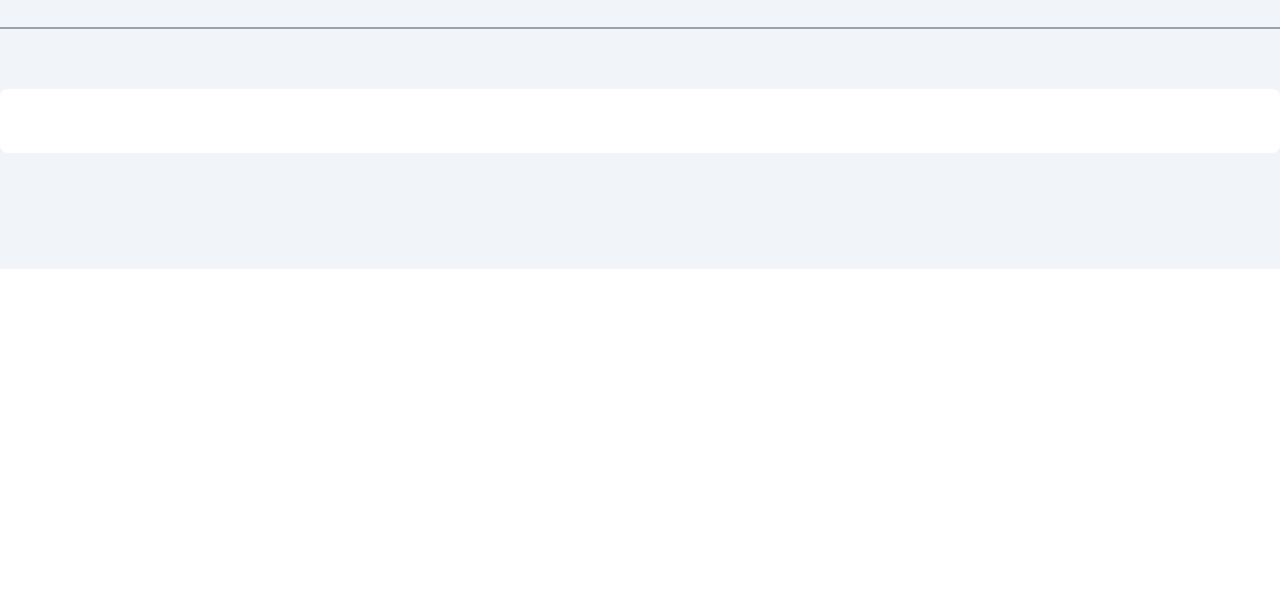
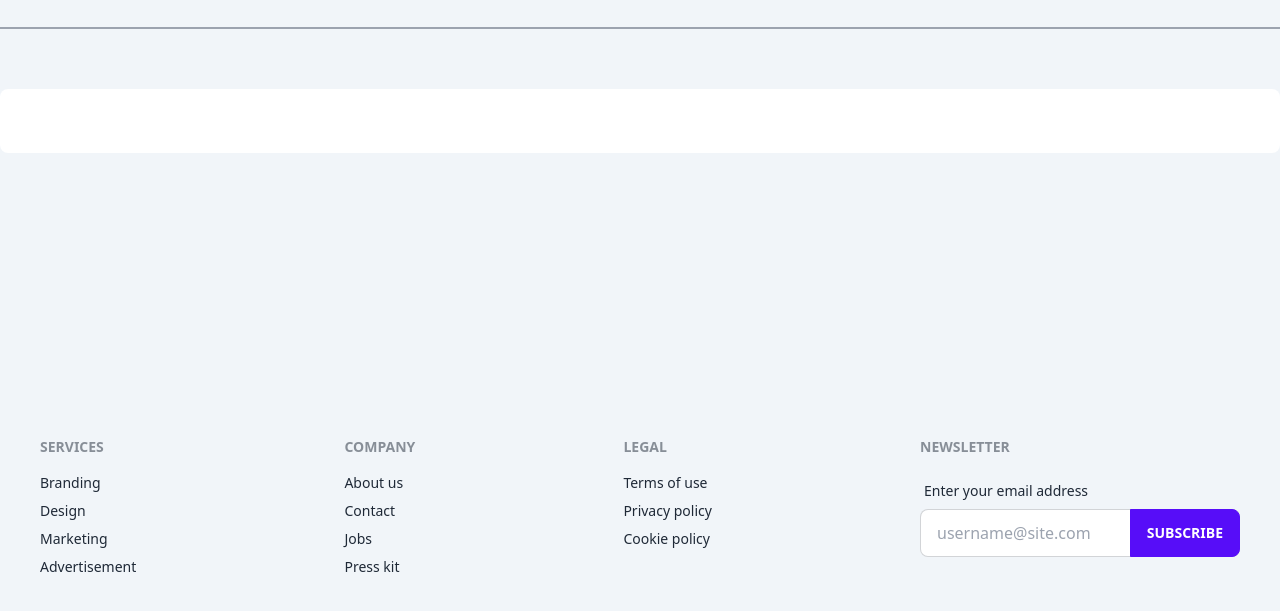
Before and after one commit to FahimFaisalKhan/News-Portal-Fetch-Api-JS, a plain HTML site: page index.html in a window 1280 px wide. Shown: the part 85-696 px from the top of the page. Drawn offline with nearby package versions, Linux system fonts and the light colour scheme; no server answers.

Commit message:
added footer

```diff
--- a/index.html
+++ b/index.html
@@ -1,5 +1,5 @@
 <!DOCTYPE html>
-<html lang="en" data-theme="light">
+<html lang="en" data-theme="light" class="bg-slate-100">
   <head>
     <meta charset="UTF-8" />
     <meta http-equiv="X-UA-Compatible" content="IE=edge" />
@@ -69,6 +69,50 @@
       ></section>
       <section id="modals"></section>
     </main>
+    <footer
+      class="footer p-10 bg-bg-slate-100 text-base-content mt-32 justify-between"
+    >
+      <div>
+        <span class="footer-title">Services</span>
+        <a class="link link-hover">Branding</a>
+        <a class="link link-hover">Design</a>
+        <a class="link link-hover">Marketing</a>
+        <a class="link link-hover">Advertisement</a>
+      </div>
+      <div>
+        <span class="footer-title">Company</span>
+        <a class="link link-hover">About us</a>
+        <a class="link link-hover">Contact</a>
+        <a class="link link-hover">Jobs</a>
+        <a class="link link-hover">Press kit</a>
+      </div>
+      <div>
+        <span class="footer-title">Legal</span>
+        <a class="link link-hover">Terms of use</a>
+        <a class="link link-hover">Privacy policy</a>
+        <a class="link link-hover">Cookie policy</a>
+      </div>
+      <div>
+        <span class="footer-title">Newsletter</span>
+        <div class="form-control w-80">
+          <label class="label">
+            <span class="label-text">Enter your email address</span>
+          </label>
+          <div class="relative">
+            <input
+              type="text"
+              placeholder="username@site.com"
+              class="input input-bordered w-full pr-16"
+            />
+            <button
+              class="btn btn-primary absolute top-0 right-0 rounded-l-none"
+            >
+              Subscribe
+            </button>
+          </div>
+        </div>
+      </div>
+    </footer>
     <script src="js/script.js"></script>
   </body>
 </html>
--- a/js/script.js
+++ b/js/script.js
@@ -139,6 +139,7 @@ const load_modal_data = async (cat_id, news_id) => {
 };
 
 display_catagories();
+display_all_data_of_cat(8);
 
 const create_card_innerhtml = (
   title,
```
